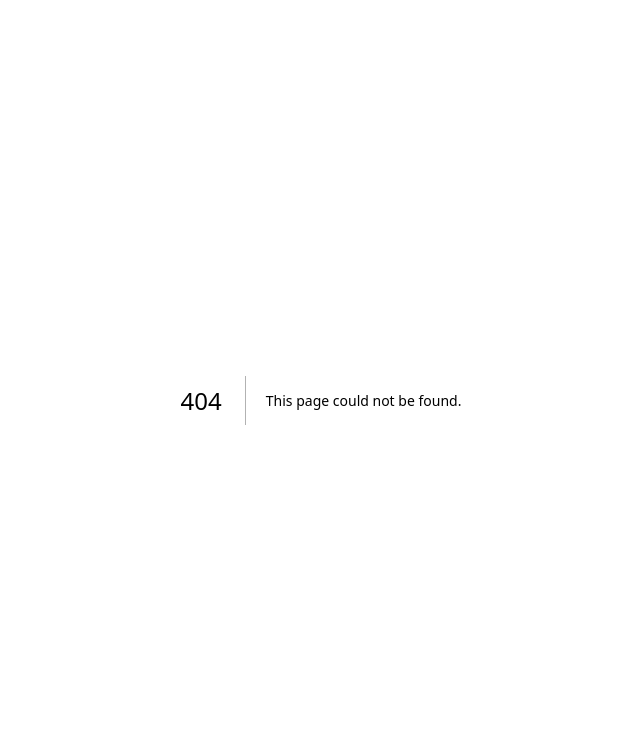
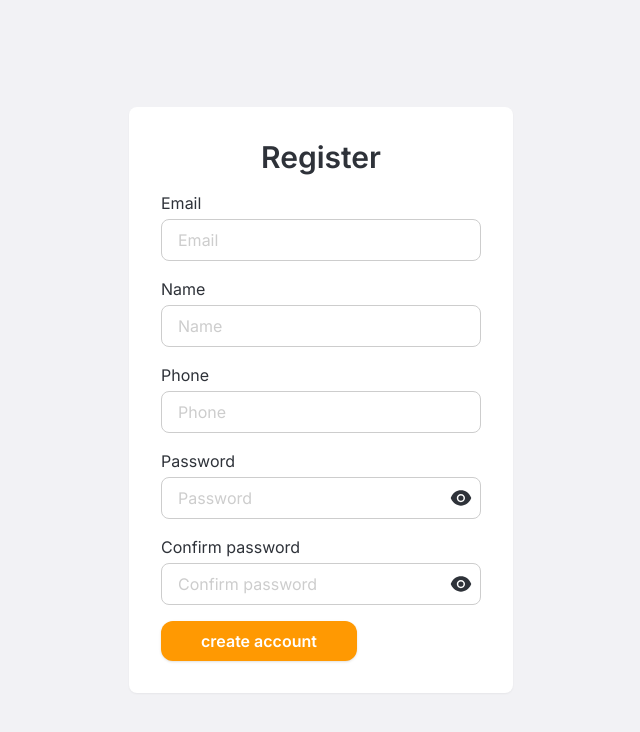
Before and after one commit to D-Toshchakov/vkr-frontend, a Next.js app: page /register in a window 1280 px wide. Before the commit this address had no page. Shown: the top 732 px of the page, without its empty margins (319-959 px from the left). Built offline with nearby package versions, Linux system fonts and the light colour scheme; no server answers.

Commit message:
created login and register forms

```diff
--- a/app/components/Heading.tsx
+++ b/app/components/Heading.tsx
@@ -20,7 +20,7 @@ const Heading: FC<PropsWithChildren<IHeading>> = ({ children, className }) => {
             <h1 className={cn('font-semibold text-3xl', className)}>
                 {children}
             </h1>
-            {(pathname !== '/signin') && <div className="ml-auto flex gap-2">
+            {(pathname !== '/signin' && pathname !== '/register') && <div className="ml-auto flex gap-2">
                 {(session && session?.user) ? (
                     <>
                         <p className="text-sky-600"> {session.user.email}</p>
--- a/app/components/screens/auth/login.tsx
+++ b/app/components/screens/auth/login.tsx
@@ -6,6 +6,9 @@ import { SubmitHandler, useForm } from 'react-hook-form'
 import Field from '../../ui/input/Field'
 import { validEmail } from './valid-email'
 import { signIn } from 'next-auth/react'
+import PasswordField from '../../ui/input/PasswordField';
+import Link from 'next/link';
+
 
 
 interface IEmailPassword {
@@ -44,7 +47,7 @@ export default function Login() {
           placeholder='Email'
           error={errors.email?.message}
         />
-        <Field
+        <PasswordField
           {...formRegister('password', {
             required: 'password is required',
             minLength: {
@@ -60,7 +63,7 @@ export default function Login() {
         <Button variant='orange' className='mb-4'>login</Button>
         <div>
           <span>
-            Don't have an account yet? <a href="" className='text-primary underline'>Create one</a>
+            Don't have an account yet? <Link href="/register" className='text-primary underline'>Create one</Link>
           </span>
         </div>
       </form>
--- /dev/null
+++ b/app/components/screens/auth/register.tsx
@@ -0,0 +1,127 @@
+'use client';
+import React from 'react'
+import Heading from '../../Heading'
+import Button from '../../ui/button/Button'
+import { SubmitHandler, useForm } from 'react-hook-form'
+import Field from '../../ui/input/Field'
+import { validEmail } from './valid-email'
+import { signIn, useSession } from 'next-auth/react'
+import PasswordField from '../../ui/input/PasswordField';
+import { validPhone } from './valid-phone';
+import { redirect, usePathname } from 'next/navigation';
+import axios, { AxiosError } from 'axios';
+
+interface IUserRegister {
+    email: string,
+    name: string,
+    phone: string,
+    password: string,
+    confirmPassword: string
+}
+
+export default function Register() {
+    const { register: formRegister, handleSubmit, setError, formState: { errors }, reset } = useForm<IUserRegister>({
+        mode: 'onBlur'
+    })
+
+    const onSubmit: SubmitHandler<IUserRegister> = async (data) => {
+        if (data.password !== data.confirmPassword) {
+            setError('confirmPassword', { message: 'Passwords don\'t match' })
+            return
+        }
+
+        try {
+            const res = await axios.post(
+                process.env.NEXT_PUBLIC_SERVER_URL + '/auth/register', {
+                email: data.email,
+                password: data.password,
+                name: data.name,
+                phone: data.phone
+            })
+        } catch (error) {
+            console.log(error);
+
+            if (axios.isAxiosError(error) && error.response?.status === 403) {
+                setError('confirmPassword', { message: 'Credentials taken' })
+            } else {
+                setError('confirmPassword', {message:'Something went wrong. Try again'})
+            }
+            return
+        }
+
+        const resLogin = await signIn('credentials', {
+            email: data.email,
+            password: data.password,
+            redirect: true,
+            callbackUrl: '/'
+        })
+    }
+
+    const pathName = usePathname()
+
+    return (
+        <section className='flex h-screen'>
+            <form onSubmit={handleSubmit(onSubmit)}
+                className='w-96 rounded-lg bg-white shadow-sm p-8 m-auto'
+            >
+                <Heading className='flex flex-auto justify-center mb-4'>Register</Heading>
+                <Field
+                    {...formRegister('email', {
+                        required: 'email is required',
+                        pattern: {
+                            value: validEmail,
+                            message: 'please enter a valid email address'
+                        }
+                    })}
+                    placeholder='Email'
+                    error={errors.email?.message}
+                />
+                <Field
+                    {...formRegister('name', {
+                        required: 'name is required',
+                    })}
+                    placeholder='Name'
+                    error={errors.name?.message}
+                />
+                <Field
+                    {...formRegister('phone', {
+                        // required: 'name is required',
+                        pattern: {
+                            value: validPhone,
+                            message: 'please enter a valid phone number'
+                        }
+                    })}
+                    placeholder='Phone'
+                    error={errors.phone?.message}
+                />
+                <PasswordField
+                    {...formRegister('password', {
+                        required: 'password is required',
+                        minLength: {
+                            value: 6,
+                            message: 'minimal length should be 6 symbols'
+                        }
+                    })}
+                    eye={true}
+                    type='password'
+                    placeholder='Password'
+                    error={errors.password?.message}
+                />
+                <PasswordField
+                    {...formRegister('confirmPassword', {
+                        required: 'Please confirm password',
+                        minLength: {
+                            value: 6,
+                            message: 'minimal length should be 6 symbols'
+                        }
+                    })}
+                    eye={true}
+                    type='password'
+                    placeholder='Confirm password'
+                    error={errors.confirmPassword?.message}
+                />
+                <Button variant='orange'>create account</Button>
+            </form>
+        </section>
+    )
+}
--- /dev/null
+++ b/app/components/screens/auth/valid-phone.ts
@@ -0,0 +1 @@
+export const validPhone = /^[+]*[(]{0,1}[0-9]{1,4}[)]{0,1}[-\s\./0-9]*$/
--- a/app/components/ui/input/Field.tsx
+++ b/app/components/ui/input/Field.tsx
@@ -2,15 +2,10 @@
 import React, { forwardRef, useState } from 'react'
 import { IField } from './field.interface'
 import cn from 'clsx'
-import { AiFillEyeInvisible, AiFillEye } from 'react-icons/ai'
 // import styles from './form.module.scss'
 
 const Field = forwardRef<HTMLInputElement, IField>(
-    ({ eye, placeholder, error, className, Icon, type = 'text', style, ...rest }, ref) => {
-        const [open, setOpen] = useState(false)
-        const toggle = () => {
-            setOpen(!open)
-        }
+    ({ placeholder, error, className, Icon, type = 'text', style, ...rest }, ref) => {
         return (
             <div className={cn('mb-4', className)} style={style}>
                 <label>
@@ -18,22 +13,14 @@ const Field = forwardRef<HTMLInputElement, IField>(
                         {Icon && <Icon className={'mr-3'} />}
                         {placeholder}
                     </span>
-                    <div className='flex'>
-                        <input ref={ref} type={(open === false) ? 'password' : 'text'} {...rest}
+                        <input ref={ref} type={type} {...rest}
                             placeholder={placeholder}
                             className={
                                 cn('px-4 py-2 w-full outline-none border border-gray border-solid focus:border-primary transition-all placeholder:text-gray rounded-lg', {
-                                    'border-red': !!error
+                                    'border-red': error
                                 })
                             }
                         />
-                        {eye && <div className='flex items-center text-2xl -ml-8'>
-                            {
-                                (open === false) ? <AiFillEye onClick={toggle} /> :
-                                    <AiFillEyeInvisible onClick={toggle} />
-                            }
-                        </div>}
-                    </div>
                 </label>
                 {error && <div className='text-red mt-1'>{error}</div>}
             </div>
--- /dev/null
+++ b/app/components/ui/input/PasswordField.tsx
@@ -0,0 +1,46 @@
+'use client'
+import React, { forwardRef, useState } from 'react'
+import { IField, IPasswordField } from './field.interface'
+import cn from 'clsx'
+import { AiFillEyeInvisible, AiFillEye } from 'react-icons/ai'
+// import styles from './form.module.scss'
+
+const PasswordField = forwardRef<HTMLInputElement, IPasswordField>(
+    ({ eye, placeholder, error, className, Icon, type = 'text', style, ...rest }, ref) => {
+        const [open, setOpen] = useState(false)
+        const toggle = () => {
+            setOpen(!open)
+        }
+        return (
+            <div className={cn('mb-4', className)} style={style}>
+                <label>
+                    <span className='mb-1 block'>
+                        {Icon && <Icon className={'mr-3'} />}
+                        {placeholder}
+                    </span>
+                    <div className='flex'>
+                        <input ref={ref} type={(open === false) ? 'password' : 'text'} {...rest}
+                            placeholder={placeholder}
+                            className={
+                                cn('px-4 py-2 w-full outline-none border border-gray border-solid focus:border-primary transition-all placeholder:text-gray rounded-lg', {
+                                    'border-red': error
+                                })
+                            }
+                        />
+                        {eye && <div className='flex items-center text-2xl -ml-8'>
+                            {
+                                (open === false) ? <AiFillEye onClick={toggle} /> :
+                                    <AiFillEyeInvisible onClick={toggle} />
+                            }
+                        </div>}
+                    </div>
+                </label>
+                {error && <div className='text-red mt-1'>{error}</div>}
+            </div>
+        )
+    }
+)
+
+PasswordField.displayName = 'PasswordField'
+
+export default PasswordField
--- a/app/components/ui/input/field.interface.ts
+++ b/app/components/ui/input/field.interface.ts
@@ -5,5 +5,8 @@ export interface IField extends InputHTMLAttributes<HTMLInputElement> {
     placeholder: string,
     Icon?: IconType,
     error?: string
+}
+
+export interface IPasswordField extends IField {
     eye?: boolean
 }
--- /dev/null
+++ b/app/register/page.tsx
@@ -0,0 +1,22 @@
+'use client';
+
+import { NextPage } from "next";
+import '../assets/styles/globals.scss'
+import Register from "../components/screens/auth/register";
+import NextAuthProvider from "../providers/nextAuthProvider";
+import { Session } from "next-auth";
+
+interface Props {
+    children?: React.ReactNode,
+    session: Session | null
+}
+
+const RegisterPage: NextPage<Props> = ({ session }): JSX.Element => {
+    return (
+        <NextAuthProvider session={session}>
+            <Register />
+        </NextAuthProvider>
+    )
+}
+
+export default RegisterPage
--- a/next.config.js
+++ b/next.config.js
@@ -1,4 +1,4 @@
 /** @type {import('next').NextConfig} */
 const nextConfig = {}
-
+const SERVER_URL = process.env.SERVER_URL
 module.exports = nextConfig
```
